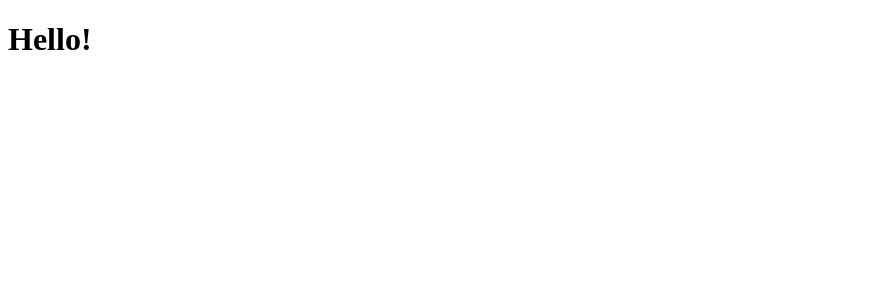
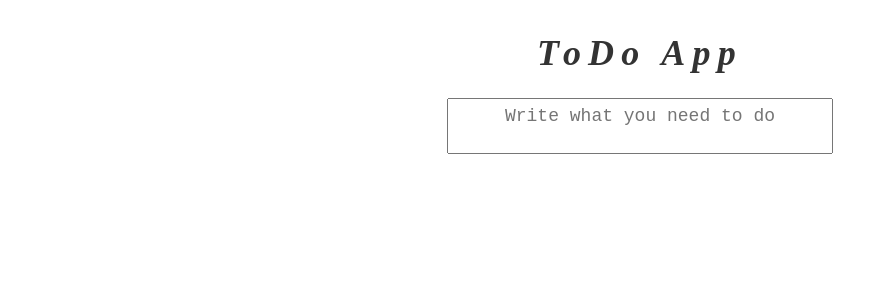
Before and after one commit to maxi3336/toDoApp, a React (Create React App) app: page / in a window 1280 px wide. Shown: the top 300 px of the page, without its empty margins (0-888 px from the left). Built offline with nearby package versions, Linux system fonts and the light colour scheme.

Commit message:
Add Name and textarea

```diff
--- a/package.json
+++ b/package.json
@@ -20,7 +20,8 @@
   "dependencies": {
     "react": "^16.13.1",
     "react-dom": "^16.13.1",
-    "react-scripts": "^3.4.1"
+    "react-scripts": "^3.4.1",
+    "react-textarea-autosize": "^8.0.1"
   },
   "browserslist": {
     "production": [
--- a/public/index.html
+++ b/public/index.html
@@ -6,5 +6,7 @@
 </head>
 <body>
     <div id="root"></div>
+
+    <script src="https://ajax.googleapis.com/ajax/libs/jquery/3.5.1/jquery.min.js"></script>
 </body>
 </html>
--- a/src/App.js
+++ b/src/App.js
@@ -1,8 +1,9 @@
 import React from 'react'
+import Main from './components/Main/Main'
 
-function App() {
+const App = () => {
     return (
-        <h1>Hello!</h1>
+        <Main/>
     )
 }
 
--- /dev/null
+++ b/src/components/Main/Main.jsx
@@ -0,0 +1,19 @@
+import React from 'react'
+import style from './Main.module.css'
+import TextareaAutosize from 'react-textarea-autosize';
+
+
+const Main = (props) => {
+
+    return (
+        <div className={style.main}>
+            <h1 className={style.text}>ToDo App</h1>
+            <TextareaAutosize
+                className={style.textEnter}
+                placeholder="Write what you need to do"
+            ></TextareaAutosize>
+        </div>
+    )
+}
+
+export default Main
--- /dev/null
+++ b/src/components/Main/Main.module.css
@@ -0,0 +1,23 @@
+.main {
+    display: flex;
+    flex-direction: column;
+    align-items: center;
+}
+
+.text {
+    font-size: 36px;
+    font-style: italic;
+    letter-spacing: 0.2em;
+    color: #333333;
+    text-align: center;
+}
+
+.textEnter {
+    width: 30%;
+    min-height: 50px;
+    max-height: 300px;
+    resize: none;
+    text-align: center;
+    line-height: 30px;
+    font-size: 18px;
+}
```
Also changed, not shown: 1 other file (tests, documents, lock files or other folders).
